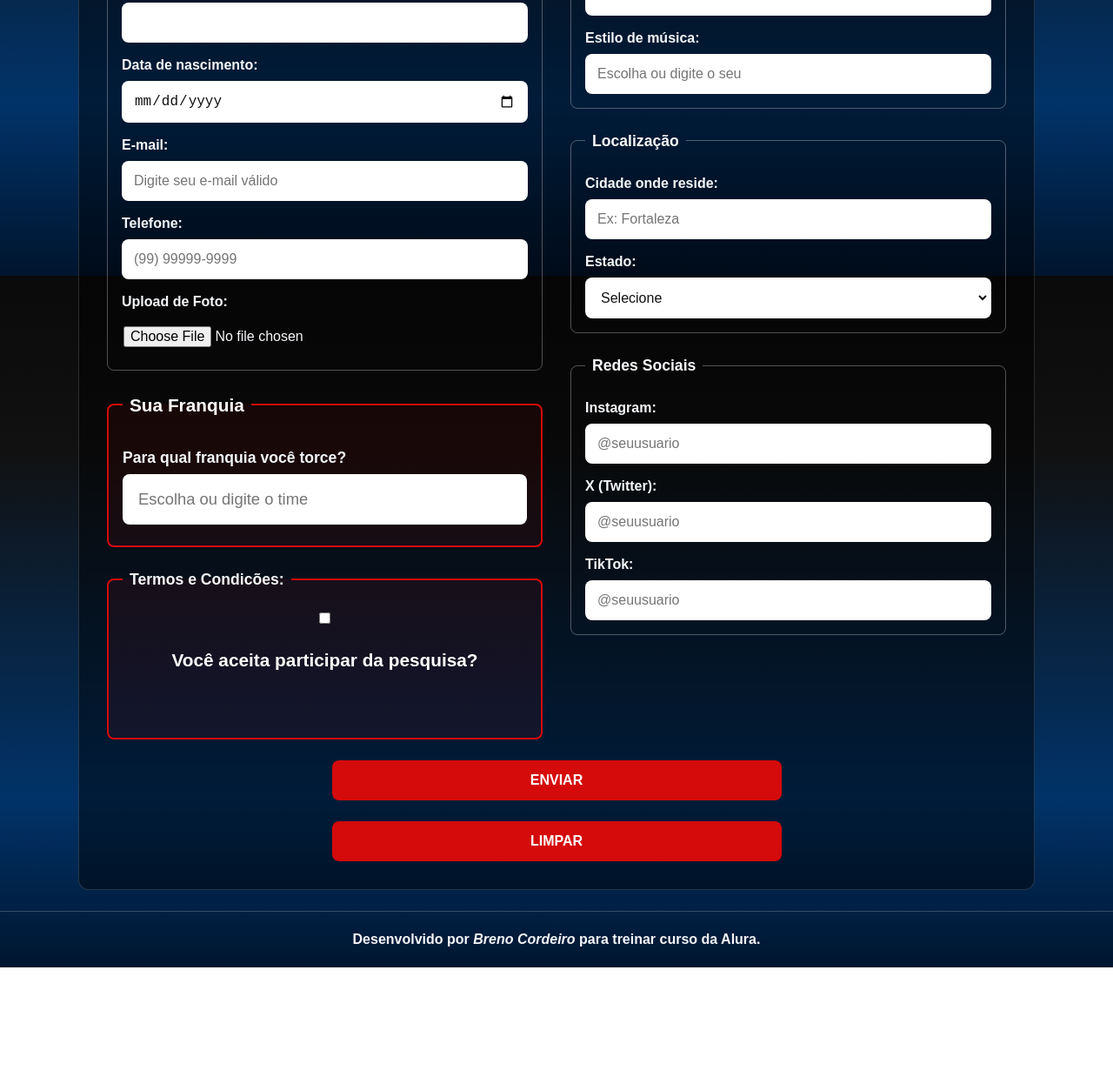
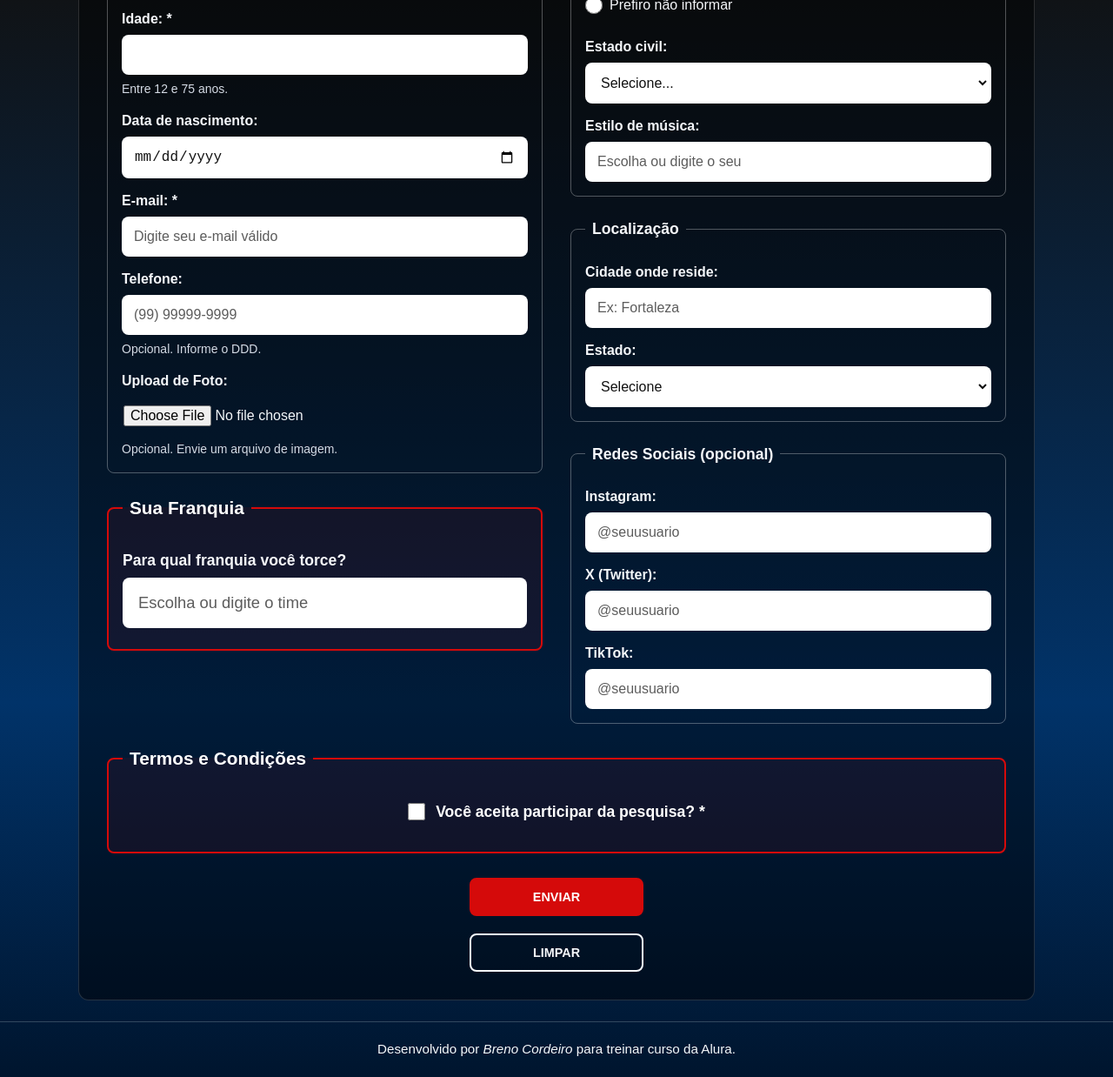
Before and after one commit to BrenoCordeiro89/StudyProjects---JavaScript, a plain HTML site: page pesquisa-nfl/index.html in a window 1280 px wide. Shown: the part 483-1721 px from the top of the page at 87% size. Before the commit the page ends 1595 px from the top, so only its background shows below. Drawn offline with Linux system fonts and the light colour scheme.

Commit message:
Aplicando boas praticas de acessibilidade e reorganizando ordem dos elementos, conforme aulas da Alura

```diff
--- a/pesquisa-nfl/index.html
+++ b/pesquisa-nfl/index.html
@@ -4,19 +4,26 @@
 <head>
   <meta charset="UTF-8">
   <meta name="viewport" content="width=device-width, initial-scale=1.0">
-  <title>Pesquisa NFL</title>
-  <link rel="shortcut icon" href="img/favicon.ico" type="image/x-icon">
+  <title>Pesquisa NFL – Formulário sobre as franquias da liga</title>
+  <meta name="description"
+    content="Responda à pesquisa sobre as franquias da NFL. Site em português com história da liga, franquias, curiosidades e notícias.">
+  <meta name="theme-color" content="#0a0a0a">
+  <link rel="icon" href="img/favicon.ico" type="image/x-icon">
   <link rel="stylesheet" href="style.css">
 </head>
 
 <body>
+  <a class="skip-link" href="#conteudo">Pular para o conteúdo principal</a>
+
   <header class="header">
     <div class="header-top">
-      <img src="img/nfl-logo-wallpaper-thumb.jpg" alt="Logo NFL" class="logo-nfl">
+      <!-- Troque width e height pelas medidas reais da imagem (evita salto de layout) -->
+      <img src="img/nfl-logo-wallpaper-thumb.jpg" alt="Logo da NFL" class="logo-nfl" width="250" height="140"
+        fetchpriority="high">
       <h1>Pesquisa NFL</h1>
     </div>
 
-    <nav class="menu">
+    <nav class="menu" aria-label="Menu principal">
       <ul class="menu-itens">
         <li><a href="#">História da Liga</a></li>
         <li><a href="#">Franquias</a></li>
@@ -26,9 +33,11 @@
     </nav>
   </header>
 
-  <main>
+  <main id="conteudo" tabindex="-1">
     <section class="form-container">
-      <form action="#" method="post" enctype="multipart/form-data">
+      <form action="#" method="post" enctype="multipart/form-data" aria-labelledby="titulo-form">
+        <h2 id="titulo-form" class="sr-only">Formulário da pesquisa</h2>
+        <p class="aviso-obrigatorio">Campos com * são obrigatórios.</p>
 
         <div class="form-grid">
 
@@ -37,30 +46,38 @@
             <fieldset>
               <legend>Dados Pessoais</legend>
 
-              <label for="userName">Nome:</label>
-              <input type="text" id="userName" name="userName" placeholder="Digite aqui seu nome" required>
+              <label for="userName">Nome: <span aria-hidden="true">*</span></label>
+              <input type="text" id="userName" name="userName" placeholder="Digite aqui seu nome" autocomplete="name"
+                required>
 
-              <label for="age">Idade:</label>
-              <input type="number" id="age" name="age" min="12" max="75" required>
+              <label for="age">Idade: <span aria-hidden="true">*</span></label>
+              <input type="number" id="age" name="age" min="12" max="75" inputmode="numeric" aria-describedby="ageHint"
+                required>
+              <small id="ageHint" class="dica">Entre 12 e 75 anos.</small>
 
               <label for="birthDate">Data de nascimento:</label>
-              <input type="date" id="birthDate" name="birthDate">
+              <input type="date" id="birthDate" name="birthDate" autocomplete="bday">
 
-              <label for="userEmail">E-mail:</label>
-              <input type="email" id="userEmail" name="userEmail" placeholder="Digite seu e-mail válido" required>
+              <label for="userEmail">E-mail: <span aria-hidden="true">*</span></label>
+              <input type="email" id="userEmail" name="userEmail" placeholder="Digite seu e-mail válido"
+                autocomplete="email" required>
 
               <label for="userPhone">Telefone:</label>
-              <input type="tel" id="userPhone" name="userPhone" placeholder="(99) 99999-9999">
+              <input type="tel" id="userPhone" name="userPhone" placeholder="(99) 99999-9999" autocomplete="tel"
+                aria-describedby="phoneHint">
+              <small id="phoneHint" class="dica">Opcional. Informe o DDD.</small>
 
               <label for="userImage">Upload de Foto:</label>
-              <input type="file" id="userImage" name="userImage" accept="image/*">
+              <input type="file" id="userImage" name="userImage" accept="image/*" aria-describedby="imageHint">
+              <small id="imageHint" class="dica">Opcional. Envie um arquivo de imagem.</small>
             </fieldset>
 
             <fieldset class="destaque">
               <legend>Sua Franquia</legend>
 
               <label for="team">Para qual franquia você torce?</label>
-              <input type="text" id="team" name="team" list="teamList" placeholder="Escolha ou digite o time">
+              <input type="text" id="team" name="team" list="teamList" placeholder="Escolha ou digite o time"
+                autocomplete="off">
               <datalist id="teamList">
                 <option value="Arizona Cardinals"></option>
                 <option value="Atlanta Falcons"></option>
@@ -97,15 +114,7 @@
               </datalist>
             </fieldset>
 
-            <fieldset class="termLgpd">
-              <legend>Termos e Condicões: </legend>
-              <input type="checkbox" name="userLgpdTerm" id="userLgpdTerm" value="accepted" required>
-              <label for="userLgpdTerm">Você aceita participar da pesquisa?</label><br>
-
-            </fieldset>
-
           </div>
-
 
           <div class="coluna">
 
@@ -134,7 +143,7 @@
 
               <label for="musicStyle">Estilo de música:</label>
               <input type="text" id="musicStyle" name="musicStyle" list="musicList"
-                placeholder="Escolha ou digite o seu">
+                placeholder="Escolha ou digite o seu" autocomplete="off">
               <datalist id="musicList">
                 <option value="Rock"></option>
                 <option value="Pop"></option>
@@ -155,10 +164,10 @@
               <legend>Localização</legend>
 
               <label for="city">Cidade onde reside:</label>
-              <input type="text" id="city" name="city" placeholder="Ex: Fortaleza">
+              <input type="text" id="city" name="city" placeholder="Ex: Fortaleza" autocomplete="address-level2">
 
               <label for="state">Estado:</label>
-              <select id="state" name="state">
+              <select id="state" name="state" autocomplete="address-level1">
                 <option value="">Selecione</option>
                 <option value="AC">Acre</option>
                 <option value="AL">Alagoas</option>
@@ -191,29 +200,42 @@
             </fieldset>
 
             <fieldset>
-              <legend>Redes Sociais</legend>
+              <legend>Redes Sociais (opcional)</legend>
 
               <label for="instagram">Instagram:</label>
-              <input type="text" id="instagram" name="instagram" placeholder="@seuusuario">
+              <input type="text" id="instagram" name="instagram" placeholder="@seuusuario" autocomplete="off"
+                autocapitalize="none" spellcheck="false">
 
               <label for="twitter">X (Twitter):</label>
-              <input type="text" id="twitter" name="twitter" placeholder="@seuusuario">
+              <input type="text" id="twitter" name="twitter" placeholder="@seuusuario" autocomplete="off"
+                autocapitalize="none" spellcheck="false">
 
               <label for="tiktok">TikTok:</label>
-              <input type="text" id="tiktok" name="tiktok" placeholder="@seuusuario">
+              <input type="text" id="tiktok" name="tiktok" placeholder="@seuusuario" autocomplete="off"
+                autocapitalize="none" spellcheck="false">
             </fieldset>
 
           </div>
         </div>
 
-        <button type="submit">Enviar</button>
-        <button type="reset">Limpar</button>
+        <fieldset class="termLgpd">
+          <legend>Termos e Condições</legend>
+          <div class="check">
+            <input type="checkbox" name="userLgpdTerm" id="userLgpdTerm" value="accepted" required>
+            <label for="userLgpdTerm">Você aceita participar da pesquisa? <span aria-hidden="true">*</span></label>
+          </div>
+        </fieldset>
+
+        <div class="acoes">
+          <button type="submit">Enviar</button>
+          <button type="reset" class="secundario">Limpar</button>
+        </div>
       </form>
     </section>
   </main>
 
   <footer>
-    <h4>Desenvolvido por <em>Breno Cordeiro</em> para treinar curso da Alura.</h4>
+    <p>Desenvolvido por <em>Breno Cordeiro</em> para treinar curso da Alura.</p>
   </footer>
 </body>
 
--- a/pesquisa-nfl/style.css
+++ b/pesquisa-nfl/style.css
@@ -8,7 +8,9 @@
   --vermelho: #d50a0a;
   --vermelho-escuro: #a80808;
   --texto: #f5f7fa;
+  --texto-suave: #d5dbe5;
   --campo: #ffffff;
+  --foco: #ffd60a;
 }
 
 body {
@@ -18,8 +20,8 @@ body {
   color: var(--texto);
   font-family: Arial, Helvetica, sans-serif;
   line-height: 1.5;
-
-  background: linear-gradient(
+  background-color: #00152e;
+  background-image: linear-gradient(
     180deg,
     #0a0a0a 0%,
     #111111 25%,
@@ -27,7 +29,44 @@ body {
     #00152e 100%
   );
   background-repeat: no-repeat;
-  background-attachment: fixed;
+}
+
+:focus-visible {
+  outline: 3px solid var(--foco);
+  outline-offset: 2px;
+}
+
+main:focus {
+  outline: none;
+}
+
+.sr-only {
+  position: absolute;
+  width: 1px;
+  height: 1px;
+  padding: 0;
+  margin: -1px;
+  overflow: hidden;
+  clip: rect(0, 0, 0, 0);
+  white-space: nowrap;
+  border: 0;
+}
+
+.skip-link {
+  position: absolute;
+  top: -100px;
+  left: 8px;
+  z-index: 100;
+  padding: 12px 16px;
+  border-radius: 0 0 8px 8px;
+  background: #ffffff;
+  color: #111111;
+  font-weight: bold;
+  text-decoration: none;
+}
+
+.skip-link:focus {
+  top: 0;
 }
 
 .header-top {
@@ -66,19 +105,24 @@ body {
 }
 
 .menu-itens a {
-  display: block;
+  display: flex;
+  align-items: center;
+  justify-content: center;
+  min-height: 44px;
   padding: 12px 4px;
   text-align: center;
   color: white;
   text-decoration: none;
   font-weight: bold;
   font-size: 0.8rem;
-  transition: 0.3s;
+  transition:
+    color 0.3s,
+    background-color 0.3s;
 }
 
 .menu-itens a:hover,
 .menu-itens a:focus-visible {
-  color: var(--vermelho);
+  color: #ff6b6b;
   background: rgba(255, 255, 255, 0.08);
 }
 
@@ -94,6 +138,12 @@ main {
   background: rgba(0, 0, 0, 0.45);
   border: 1px solid rgba(255, 255, 255, 0.15);
   border-radius: 12px;
+}
+
+.aviso-obrigatorio {
+  margin-bottom: 16px;
+  font-size: 0.9rem;
+  color: var(--texto-suave);
 }
 
 .form-grid {
@@ -128,6 +178,11 @@ label {
   margin-top: 8px;
 }
 
+.dica {
+  font-size: 0.875rem;
+  color: var(--texto-suave);
+}
+
 input,
 select {
   width: 100%;
@@ -135,13 +190,17 @@ select {
   border: 2px solid transparent;
   border-radius: 8px;
   background: var(--campo);
-  color: #111;
+  color: #111111;
   font-size: 1rem;
+}
+
+::placeholder {
+  color: #5c5c5c;
+  opacity: 1;
 }
 
 input:focus,
 select:focus {
-  outline: none;
   border-color: var(--vermelho);
 }
 
@@ -149,6 +208,16 @@ input[type="file"] {
   background: transparent;
   color: var(--texto);
   padding: 8px 0;
+}
+
+/* Radios e checkbox: tamanho próprio e área de toque confortável */
+input[type="radio"],
+input[type="checkbox"] {
+  width: 1.25rem;
+  height: 1.25rem;
+  padding: 0;
+  flex-shrink: 0;
+  accent-color: var(--vermelho);
 }
 
 .grupo {
@@ -165,23 +234,20 @@ input[type="file"] {
 .opcoes {
   display: flex;
   flex-wrap: wrap;
-  gap: 8px 20px;
+  gap: 0 20px;
 }
 
 .opcoes label {
   display: flex;
   align-items: center;
   gap: 8px;
+  min-height: 44px;
   margin-top: 0;
   font-weight: normal;
 }
 
-input[type="radio"] {
-  width: auto;
-  accent-color: var(--vermelho);
-}
-
-.destaque {
+.destaque,
+.termLgpd {
   padding: 24px 16px;
   border: 2px solid var(--vermelho);
   background: rgba(213, 10, 10, 0.08);
@@ -201,24 +267,66 @@ input[type="radio"] {
   font-size: 1.15rem;
 }
 
+.termLgpd {
+  margin-top: 24px;
+}
+
+.termLgpd legend {
+  font-size: 1.3rem;
+  color: white;
+}
+
+.check {
+  display: flex;
+  align-items: center;
+  gap: 12px;
+  min-height: 44px;
+}
+
+.check label {
+  margin-top: 0;
+  font-size: 1.1rem;
+  color: white;
+}
+
+.acoes {
+  display: flex;
+  flex-direction: column;
+  align-items: center;
+  gap: 20px;
+  margin-top: 28px;
+}
+
 button {
   display: block;
   width: 100%;
-  margin: 24px auto 0;
-  padding: 14px;
-  border: none;
+  max-width: 240px;
+  min-height: 44px;
+  padding: 10px 16px;
+  border: 2px solid var(--vermelho);
   border-radius: 8px;
   background: var(--vermelho);
   color: white;
-  font-size: 1rem;
+  font-size: 0.9rem;
   font-weight: bold;
   text-transform: uppercase;
   cursor: pointer;
-  transition: 0.3s;
+  transition: background-color 0.3s;
 }
 
 button:hover {
   background: var(--vermelho-escuro);
+  border-color: var(--vermelho-escuro);
+}
+
+button.secundario {
+  background: transparent;
+  border-color: var(--texto);
+  color: var(--texto);
+}
+
+button.secundario:hover {
+  background: rgba(255, 255, 255, 0.12);
 }
 
 footer {
@@ -227,9 +335,8 @@ footer {
   border-top: 1px solid rgba(255, 255, 255, 0.2);
 }
 
-footer h3 {
+footer p {
   font-size: 0.95rem;
-  font-weight: normal;
 }
 
 @media (min-width: 768px) {
@@ -258,28 +365,19 @@ footer h3 {
     gap: 32px;
   }
 
-  button {
-    width: 50%;
-  }
-
   .termLgpd {
-    padding: 24px 16px;
-    border: 2px solid var(--vermelho);
-    background: rgba(213, 10, 10, 0.08);
-  }
-
-  .termLgpd input {
-    padding: 16px;
-    font-size: 1.15rem;
-    justify-content: center;
+    display: flex;
     align-items: center;
   }
 
-  .termLgpd label {
-    font-size: 1.3rem;
-    color: white;
-    justify-content: center;
-    align-items: center;
-    margin: 20px auto;
+  .acoes button {
+    max-width: 200px;
   }
 }
+
+@media (prefers-reduced-motion: reduce) {
+  * {
+    transition: none !important;
+    scroll-behavior: auto !important;
+  }
+}
```
